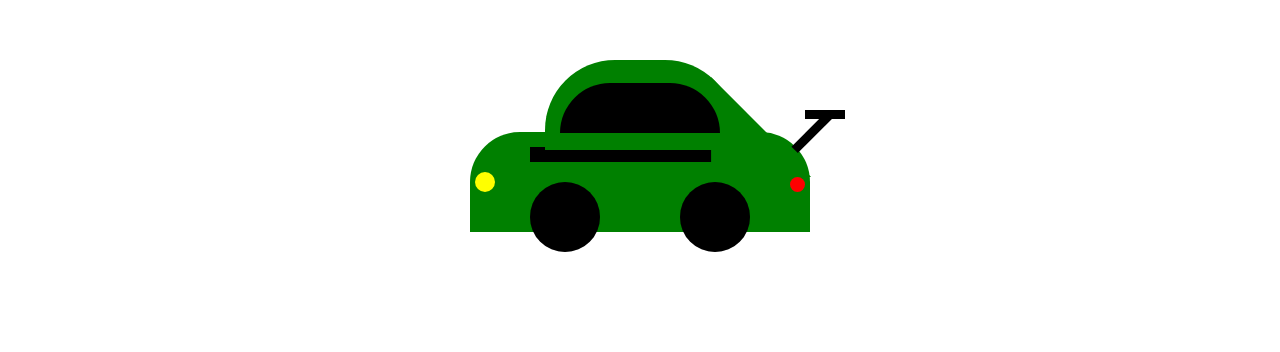
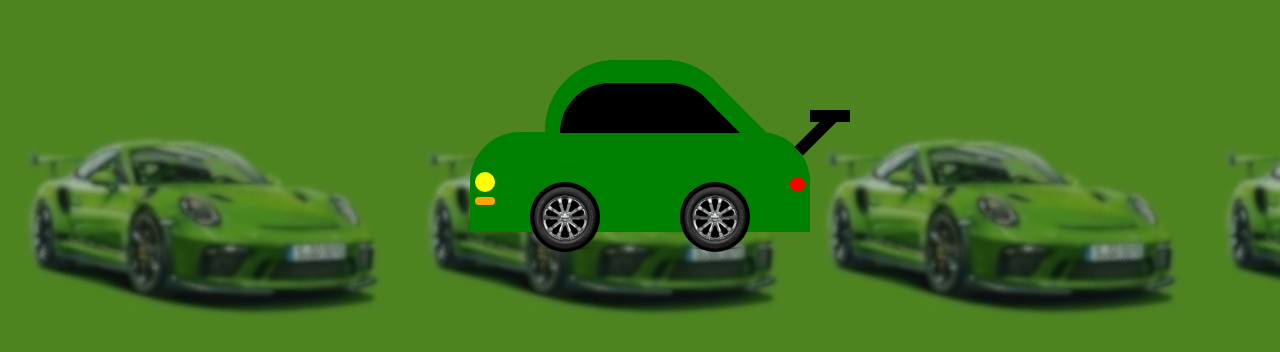
Before and after one commit to jrvrr/CarroWeb, a plain HTML site: page index.html in a window 1280 px wide. Shown: the part 218-570 px from the top of the page. Drawn offline with nearby package versions, Linux system fonts and the light colour scheme.

Commit message:
fix: correcion en funciones y diseño

```diff
--- a/css/style.css
+++ b/css/style.css
@@ -4,7 +4,7 @@ body {
   justify-content: center;
   align-items: center;
   height: 100vh;
-  background-color: white;
+  background-image: url('/images/car.jpg');
   }
 
 .car {
@@ -48,6 +48,22 @@ body {
   z-index: 100;
 }
 
+.window::after {
+  content: "";
+  position: absolute;
+  top: 10px;
+  right: -20px;
+  width: 40px;
+  height: 40px;
+  background-color: black;
+  clip-path: polygon(0% 0%, 100% 100%, 0% 100%);
+}
+
+img{
+  position: absolute;
+  height: 70px;
+  top: 2px;
+}
 
 .wheel {
   position: absolute;
@@ -70,9 +86,9 @@ body {
 .spoiler {
   position: absolute;
   top: -22px;
-  right: -20px;
+  right: -24px;
   width: 50px;
-  height: 9px;
+  height: 12px;
   background-color: black;
   transform: rotate(-45deg);
   transform-origin: right;
@@ -81,9 +97,9 @@ body {
 .spoiler-bar {
   position: absolute;
   top: -22px;
-  right: -35px;
+  right: -40px;
   width: 40px;
-  height: 9px;
+  height: 12px;
   background-color: black;
 }
 
@@ -97,6 +113,17 @@ body {
     border-radius: 50%;
 }
 
+.headlight::after {
+  content: "";
+  position: absolute;
+  top: 25px;
+  right: 0;
+  width: 20px;
+  height: 8px;
+  background-color: orange;
+  border-radius: 50px;
+}
+
 .taillight {
   position: absolute;
   right: 5px;
@@ -106,12 +133,3 @@ body {
   background-color: red;
   border-radius: 50%;
 }
-
-.stripe {
-  position: absolute;
-  top: 15px;
-  left: 60px;
-  width: 200px;
-  height: 15px;
-  background-color: black;
-}
--- a/index.html
+++ b/index.html
@@ -15,11 +15,14 @@
         </div>
         <div class="spoiler"></div>
         <div class="spoiler-bar"></div>
-        <div class="wheel front"></div>
-        <div class="wheel rear"></div>
+        <div class="wheel front">
+            <img src="/images/llanta.png" alt="">
+        </div>
+        <div class="wheel rear">
+            <img src="/images/llanta.png" alt="">
+        </div>
         <div class="headlight"></div>
         <div class="taillight"></div>
-        <div class="stripe"></div>
         <div class="roof"></div>
         <div class=""></div>
     </div>
```
Also changed, not shown: images/car.jpg (added), images/gt3.png (added), images/llanta.png (added).
